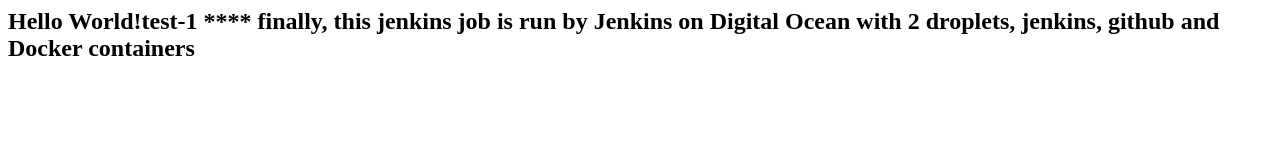
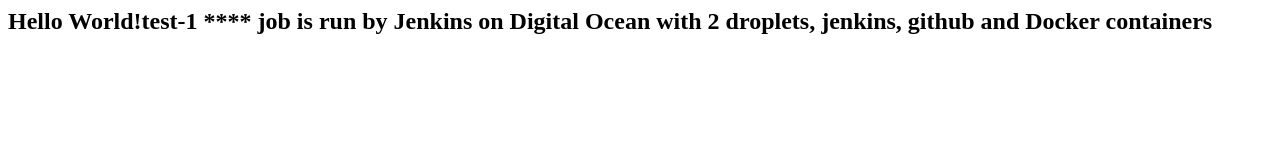
Before and after one commit to dletchum/learngit, a plain HTML site: page src/index.html in a window 1280 px wide. Drawn offline with Linux system fonts and the light colour scheme.

```diff
--- a/src/index.html
+++ b/src/index.html
@@ -1 +1 @@
-<h2>Hello World!test-1 **** finally, this jenkins job is run by Jenkins  on Digital Ocean with 2 droplets, jenkins, github and Docker containers</h2>
+<h2>Hello World!test-1 **** job is run by Jenkins  on Digital Ocean with 2 droplets, jenkins, github and Docker containers</h2>
```
